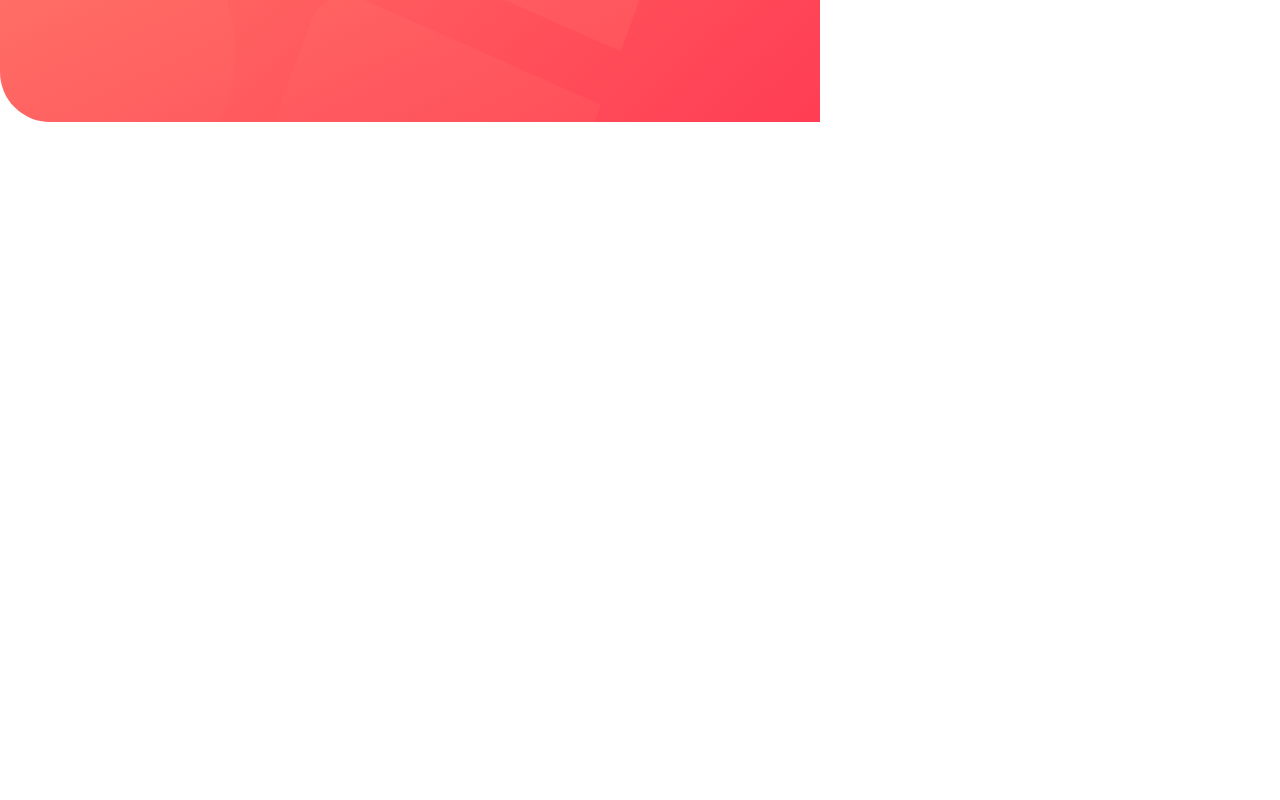
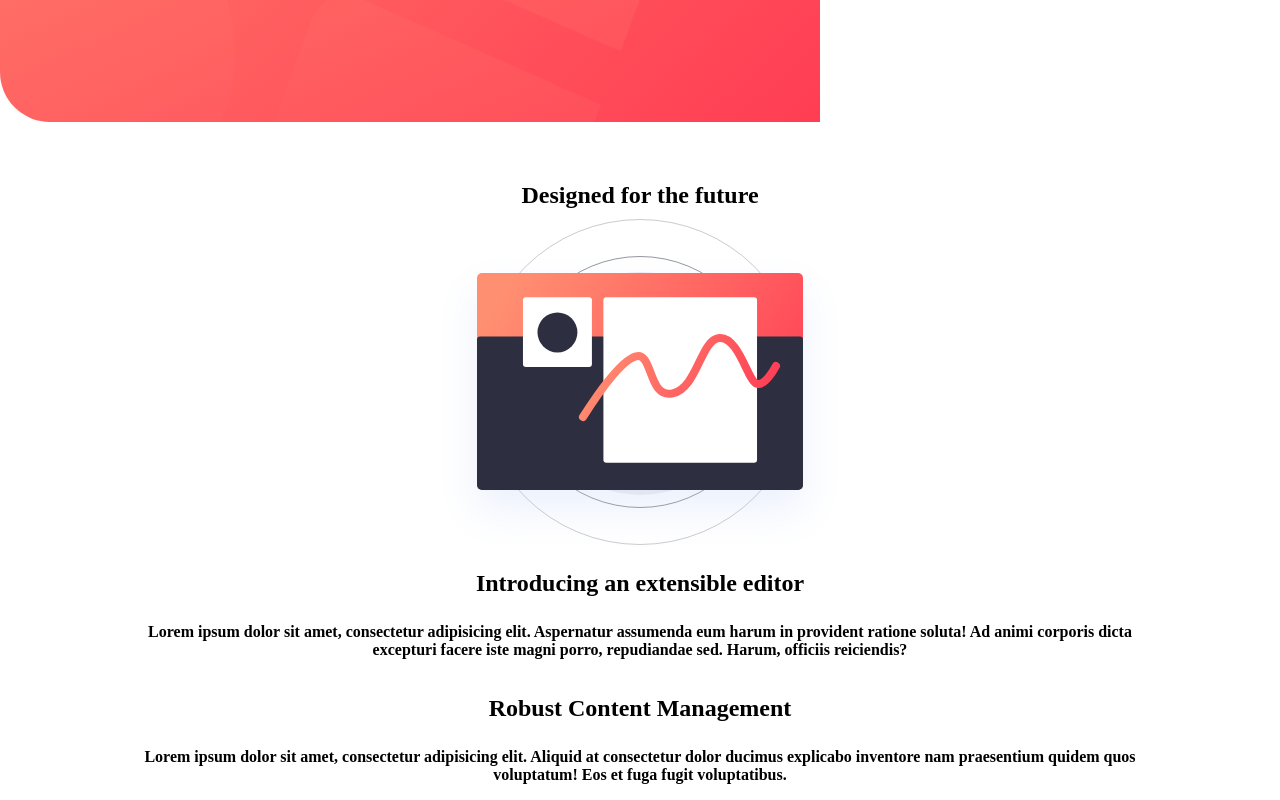
Before and after one commit to NikolasMatias/blogr-landing-page, a React (Create React App) app: page / in a window 1280 px wide. Shown: the part 638-1438 px from the top of the page. Before the commit the page ends 800 px from the top, so only its background shows below. Built offline with nearby package versions, Linux system fonts and the light colour scheme; a web font is replaced by a local one.

Commit message:
Updated in Container, Header, Menu and Title
Componentes have being created: Paragraph and Section.

```diff
--- a/src/App.tsx
+++ b/src/App.tsx
@@ -9,6 +9,10 @@ import {Header} from "./components/Header";
 import Menu from "./components/Menu";
 import Title from "./components/Title";
 import {ButtonManagment} from "./components/Button/styled";
+import sectionBackgroundImage from './assets/images/bg-pattern-circles.svg'
+import editorMobile from './assets/images/illustration-editor-mobile.svg';
+import Section from "./components/Section";
+import Paragraph from "./components/Paragraph";
 
 function App() {
     const [theme, setTheme] = useState(defaultTheme);
@@ -28,6 +32,12 @@ function App() {
                     <Button variant={VARIANT.SECONDARY}>Learn More</Button>
                 </ButtonManagment>
             </Header>
+            <Section title="Designed for the future" image={editorMobile} backgroundImage={sectionBackgroundImage}>
+                <Title variant={VARIANT.SECONDARY}>Introducing an extensible editor</Title>
+                <Paragraph>Lorem ipsum dolor sit amet, consectetur adipisicing elit. Aspernatur assumenda eum harum in provident ratione soluta! Ad animi corporis dicta excepturi facere iste magni porro, repudiandae sed. Harum, officiis reiciendis?</Paragraph>
+                <Title variant={VARIANT.SECONDARY}>Robust Content Management</Title>
+                <Paragraph>Lorem ipsum dolor sit amet, consectetur adipisicing elit. Aliquid at consectetur dolor ducimus explicabo inventore nam praesentium quidem quos voluptatum! Eos et fuga fugit voluptatibus.</Paragraph>
+            </Section>
         </Container>
       </ThemeProvider>
     </>
--- a/src/components/Container/index.tsx
+++ b/src/components/Container/index.tsx
@@ -1,5 +1,7 @@
-import {Container} from "./styled";
+import {ContainerDefault} from "./styled";
 
-export default ({children}) => (
-    <Container>{children}</Container>
+const Container = ({children}) => (
+    <ContainerDefault>{children}</ContainerDefault>
 )
+
+export default Container
--- a/src/components/Container/styled.tsx
+++ b/src/components/Container/styled.tsx
@@ -1,6 +1,6 @@
 import styled from "styled-components";
 
-export const Container = styled.div`
+export const ContainerDefault = styled.div`
   background-color: ${props => props.theme.palette.neutral.white};
   min-height: 100vh;
   max-width: 100vw;
--- a/src/components/Header/styled.tsx
+++ b/src/components/Header/styled.tsx
@@ -12,6 +12,14 @@ const HeaderDefault = styled.header`
   background-position: bottom -30rem left -18rem, top left;
   border-radius: 0 0 0 50px;
   position: relative;
+
+  & :is(h1, p) {
+    color: ${props => props.theme.palette.neutral.white};
+  }
+
+  & :is(h1) {
+    margin-top: 20vh;
+  }
 `
 
 export default HeaderDefault
--- a/src/components/Menu/index.tsx
+++ b/src/components/Menu/index.tsx
@@ -2,7 +2,6 @@ import MenuDefault from "./styled";
 import logo from '../../assets/images/logo.svg';
 import IconHamburger from '../../assets/images/icon-hamburger.svg';
 import React from "react";
-import {Button} from "../Button";
 
 const Menu = () => {
     return (
--- /dev/null
+++ b/src/components/Paragraph/index.tsx
@@ -0,0 +1,10 @@
+import React from "react";
+import ParagraphDefault from "./styled";
+
+const Paragraph: React.FC = ({children}) => {
+    return (
+        <ParagraphDefault>{children}</ParagraphDefault>
+    );
+}
+
+export default Paragraph;
--- /dev/null
+++ b/src/components/Paragraph/styled.tsx
@@ -0,0 +1,9 @@
+import styled from "styled-components";
+
+const ParagraphDefault = styled.p`
+    font-family: ${props => props.theme.typography.main.family};
+    width: 80vw;
+    text-align: center;
+`
+
+export default ParagraphDefault;
--- /dev/null
+++ b/src/components/Section/index.tsx
@@ -0,0 +1,21 @@
+import React from "react";
+import SectionDefault, {SectionContent, SectionImage} from "./styled";
+import Title from "../Title";
+
+interface ISection {
+    title?: string,
+    image: any,
+    backgroundImage: any
+}
+
+const Section: React.FC<ISection> = ({children, title, image, backgroundImage}) => {
+    return (
+        <SectionDefault>
+            {title && <Title>{title}</Title>}
+            <SectionImage src={image} backgroundImage={backgroundImage}/>
+            <SectionContent>{children}</SectionContent>
+        </SectionDefault>
+    );
+}
+
+export default Section;
--- /dev/null
+++ b/src/components/Section/styled.tsx
@@ -0,0 +1,23 @@
+import styled from "styled-components";
+
+interface ISectionImage {
+    backgroundImage?: ImageData
+}
+
+const SectionDefault = styled.section`
+  max-width: 100%;
+  margin-top: 5vh;
+  display: flex;
+  flex-direction: column;
+  align-items: center;
+`
+
+export const SectionImage = styled.img<ISectionImage>`
+  max-width: 100%;
+`
+
+export const SectionContent = styled.div`
+
+`
+
+export default SectionDefault
--- a/src/components/Title/index.tsx
+++ b/src/components/Title/index.tsx
@@ -3,14 +3,15 @@ import TitleDefault, {SubTitle, TitleManagment} from "./styled";
 import {VARIANT} from "../../themes/DefaultTheme";
 
 interface ITitle {
-    subtitle: ReactElement
+    subtitle?: ReactElement|string,
+    variant?: VARIANT
 }
 
 const Title: React.FC<ITitle> = ({children, subtitle}) => {
     return (
-        <TitleManagment>
-            <TitleDefault variant={VARIANT.PRIMARY}>{children}</TitleDefault>
-            <SubTitle variant={VARIANT.PRIMARY} className={!subtitle ? 'invisible' : ''}>{subtitle}</SubTitle>
+        <TitleManagment variant={VARIANT.SECONDARY}>
+            <TitleDefault>{children}</TitleDefault>
+            {subtitle && <SubTitle variant={VARIANT.PRIMARY} >{subtitle}</SubTitle>}
         </TitleManagment>
     );
 }
--- a/src/components/Title/styled.tsx
+++ b/src/components/Title/styled.tsx
@@ -1,25 +1,33 @@
 import styled from "styled-components";
+import {IProps, VARIANT} from "../../themes/DefaultTheme";
 
-export const TitleManagment = styled.div`
-  color: ${props => props.theme.palette.neutral.white};
+export const TitleManagment = styled.div<IProps>`
   width: 100%;
-  margin-top: 20vh;
   display: flex;
   flex-direction: column;
   justify-content: center;
   align-items: center;
   text-align: center;
+
   & .invisible {
     display: none;
   }
+
+  & .primary {
+    color: ${props => props.theme.palette.neutral.grayishBlue};
+  }
+
+  & .secondary {
+    color: ${props => props.theme.palette.neutral.white};
+  }
 `
 
-const TitleDefault = styled.h1`
+const TitleDefault = styled.h1<IProps>`
     width: 80vw;
     margin-bottom: 10px;
 `
 
-export const SubTitle = styled.p`
+export const SubTitle = styled.p<IProps>`
   margin-top: 10px;
   width: 80vw;
 `
```
